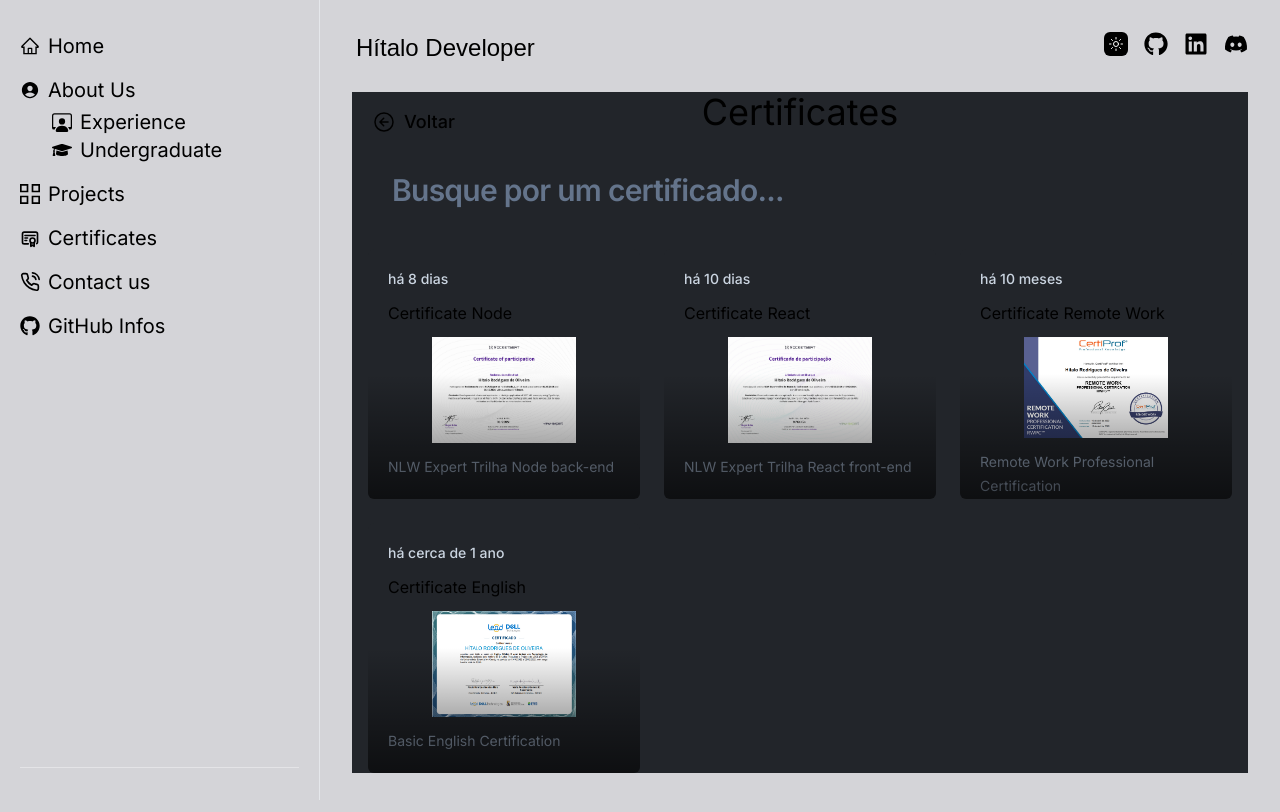
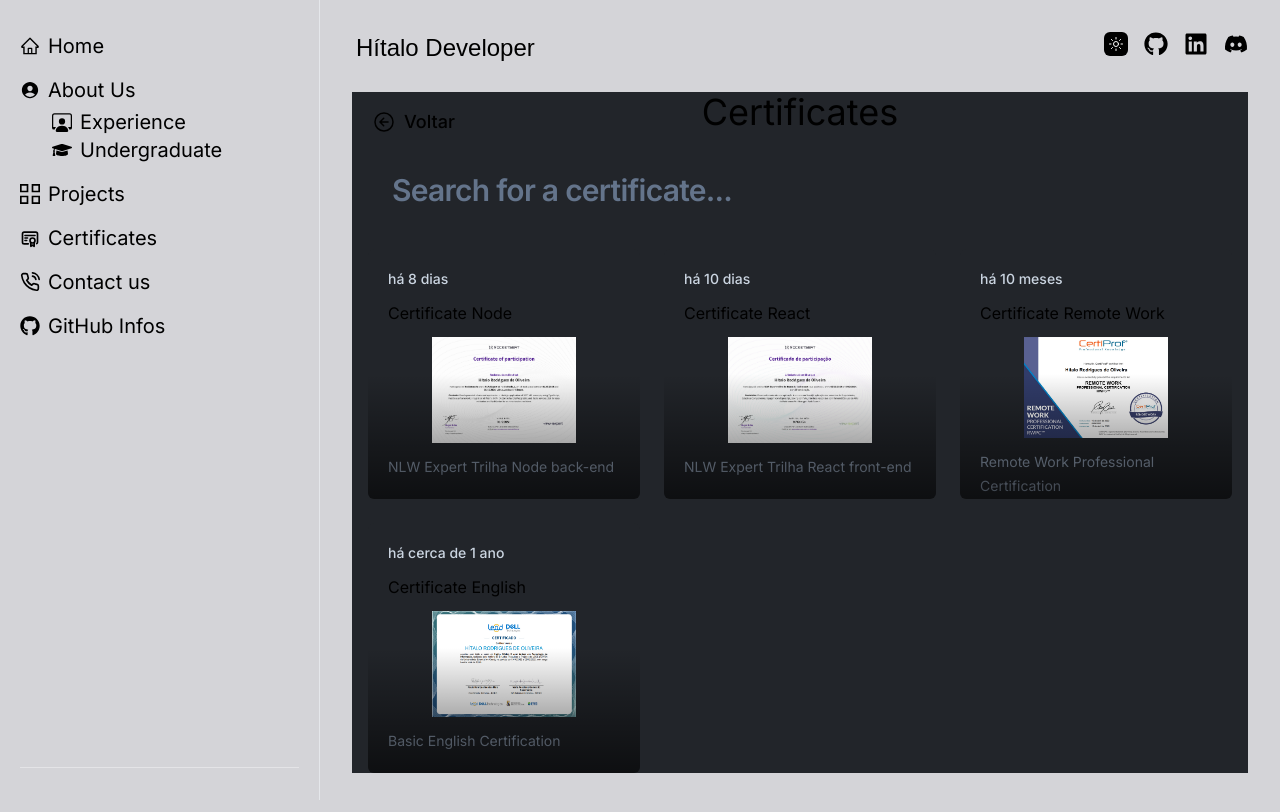
Before and after one commit to Hzimr/Hzimr.github.io, a Next.js app: page /certificates in a window 1280 px wide. Shown: the top 812 px of the page. Built offline with nearby package versions, Linux system fonts and the light colour scheme; a web font is replaced by a local one.

Commit message:
style: changed placeholder

```diff
--- a/src/app/certificates/page.tsx
+++ b/src/app/certificates/page.tsx
@@ -29,7 +29,7 @@ export default function Certificates() {
       <form className="w-full">
         <input
           type="text"
-          placeholder="Busque por um certificado..."
+          placeholder="Search for a certificate..."
           className="w-full bg-transparent p-10 text-3xl font-semibold tracking-tight outline-none  placeholder:text-slate-500 focus:border-teal-700"
           onChange={handleSearch}
         />
```
